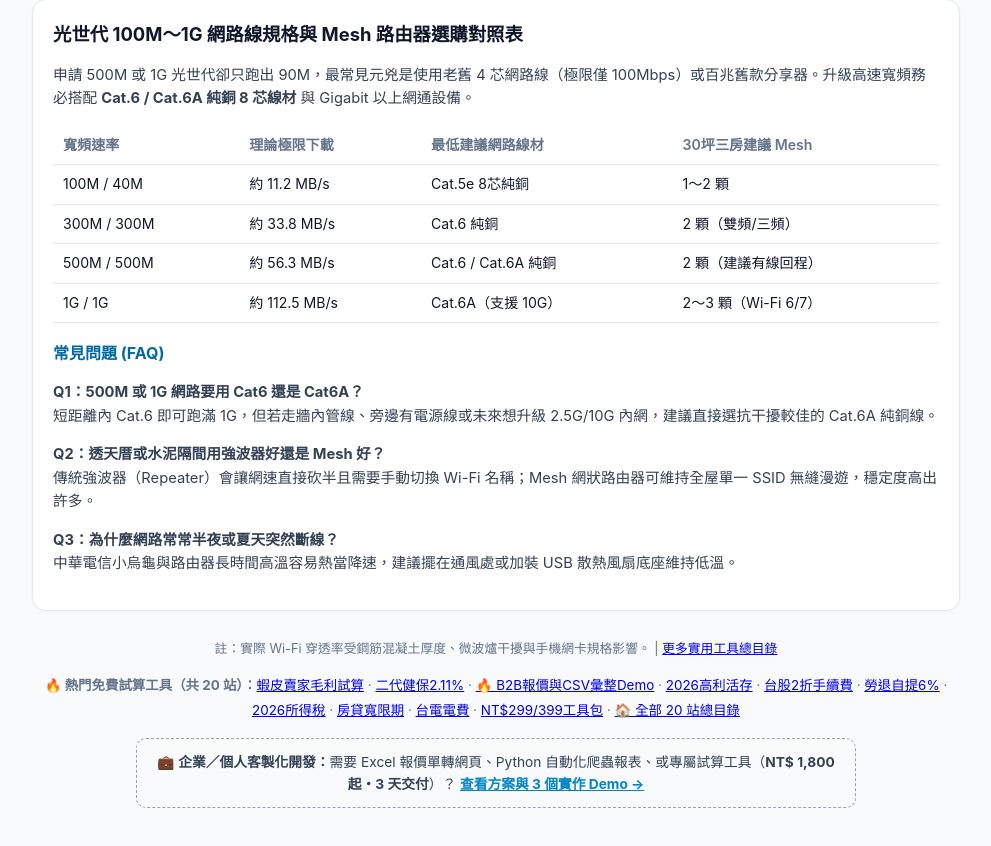
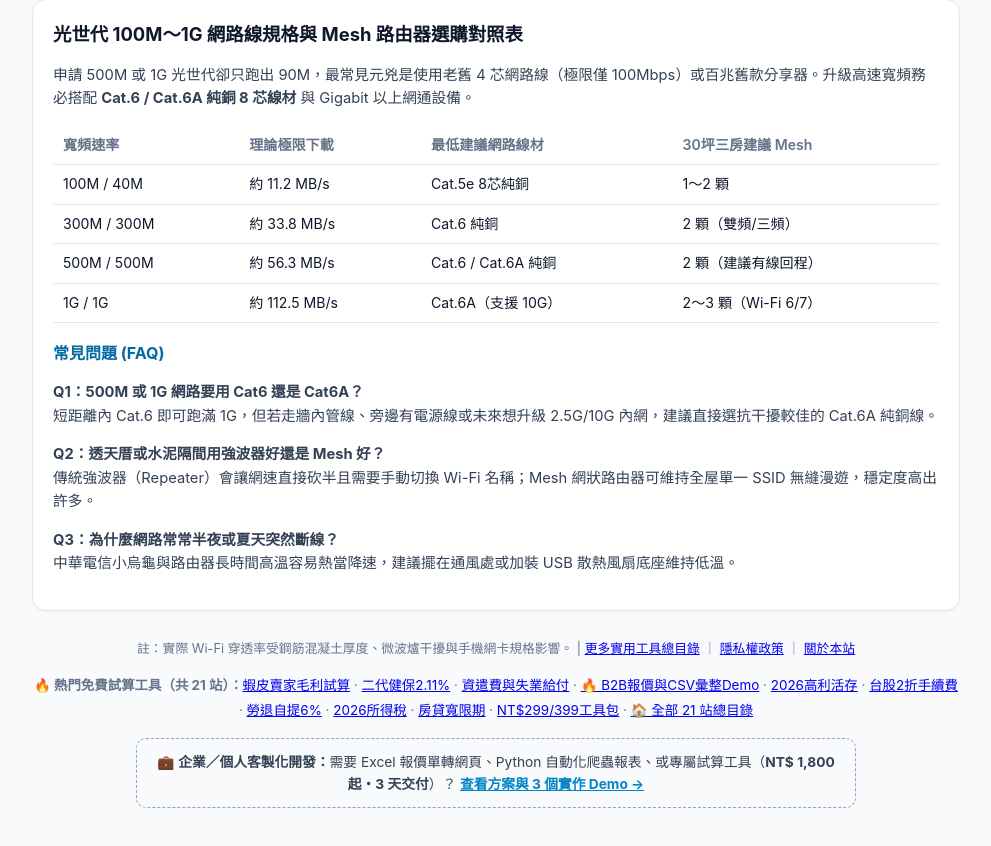
Before and after one commit to jimmycmhsieh0801-cloud/tw-router-cable-calc, a plain HTML site: page index.html in a window 1280 px wide. Shown: the part 868-1714 px from the top of the page, without its empty margins (144-1135 px from the left). Drawn offline with Linux system fonts and the light colour scheme.

Commit message:
feat(0900): sync 21-site cross-nav, privacy/about links & copy summary

```diff
--- a/index.html
+++ b/index.html
@@ -181,8 +181,8 @@
 
 
         <footer>
-      <p>註：實際 Wi-Fi 穿透率受鋼筋混凝土厚度、微波爐干擾與手機網卡規格影響。 | <a href="https://jimmycmhsieh0801-cloud.github.io/">更多實用工具總目錄</a></p>
-      <div class="cross-nav" style="margin:12px auto;font-size:0.84rem;line-height:1.9;"><strong>🔥 熱門免費試算工具（共 20 站）：</strong><a href="https://jimmycmhsieh0801-cloud.github.io/tw-ecommerce-margin-calc/">蝦皮賣家毛利試算</a> · <a href="https://jimmycmhsieh0801-cloud.github.io/tw-nhi-supplement-calc/">二代健保2.11%</a> · <a href="https://jimmycmhsieh0801-cloud.github.io/demo-b2b-quote.html">🔥 B2B報價與CSV彙整Demo</a> · <a href="https://jimmycmhsieh0801-cloud.github.io/tw-bank-interest-calc/">2026高利活存</a> · <a href="https://jimmycmhsieh0801-cloud.github.io/tw-stock-fee-calc/">台股2折手續費</a> · <a href="https://jimmycmhsieh0801-cloud.github.io/tw-labor-pension-calc/">勞退自提6%</a> · <a href="https://jimmycmhsieh0801-cloud.github.io/tw-income-tax-calc/">2026所得稅</a> · <a href="https://jimmycmhsieh0801-cloud.github.io/tw-mortgage-calc/">房貸寬限期</a> · <a href="https://jimmycmhsieh0801-cloud.github.io/tw-power-calc/">台電電費</a> · <a href="https://jimmycmhsieh0801-cloud.github.io/services.html">NT$299/399工具包</a> · <a href="https://jimmycmhsieh0801-cloud.github.io/">🏠 全部 20 站總目錄</a></div>
+      <p>註：實際 Wi-Fi 穿透率受鋼筋混凝土厚度、微波爐干擾與手機網卡規格影響。 | <a href="https://jimmycmhsieh0801-cloud.github.io/">更多實用工具總目錄</a> ｜ <a href="https://jimmycmhsieh0801-cloud.github.io/privacy.html">隱私權政策</a> ｜ <a href="https://jimmycmhsieh0801-cloud.github.io/about.html">關於本站</a></p>
+      <div class="cross-nav" style="margin:12px auto;font-size:0.84rem;line-height:1.9;"><strong>🔥 熱門免費試算工具（共 21 站）：</strong><a href="https://jimmycmhsieh0801-cloud.github.io/tw-ecommerce-margin-calc/">蝦皮賣家毛利試算</a> · <a href="https://jimmycmhsieh0801-cloud.github.io/tw-nhi-supplement-calc/">二代健保2.11%</a> · <a href="https://jimmycmhsieh0801-cloud.github.io/tw-severance-calc/">資遣費與失業給付</a> · <a href="https://jimmycmhsieh0801-cloud.github.io/demo-b2b-quote.html">🔥 B2B報價與CSV彙整Demo</a> · <a href="https://jimmycmhsieh0801-cloud.github.io/tw-bank-interest-calc/">2026高利活存</a> · <a href="https://jimmycmhsieh0801-cloud.github.io/tw-stock-fee-calc/">台股2折手續費</a> · <a href="https://jimmycmhsieh0801-cloud.github.io/tw-labor-pension-calc/">勞退自提6%</a> · <a href="https://jimmycmhsieh0801-cloud.github.io/tw-income-tax-calc/">2026所得稅</a> · <a href="https://jimmycmhsieh0801-cloud.github.io/tw-mortgage-calc/">房貸寬限期</a> · <a href="https://jimmycmhsieh0801-cloud.github.io/services.html">NT$299/399工具包</a> · <a href="https://jimmycmhsieh0801-cloud.github.io/">🏠 全部 21 站總目錄</a></div>
   <div class="lead-box" style="margin:14px auto 8px;padding:12px 14px;border:1px dashed #94a3b8;border-radius:10px;background:#f8fafc;max-width:720px;font-size:0.86rem;color:#334155;">💼 <strong>企業／個人客製化開發：</strong>需要 Excel 報價單轉網頁、Python 自動化爬蟲報表、或專屬試算工具（<strong>NT$ 1,800 起・3 天交付</strong>）？ <a class="lead-cta" href="https://jimmycmhsieh0801-cloud.github.io/services.html" style="color:#0284c7;font-weight:700;text-decoration:underline;">查看方案與 3 個實作 Demo →</a></div>
     </footer>
   </div>
```
